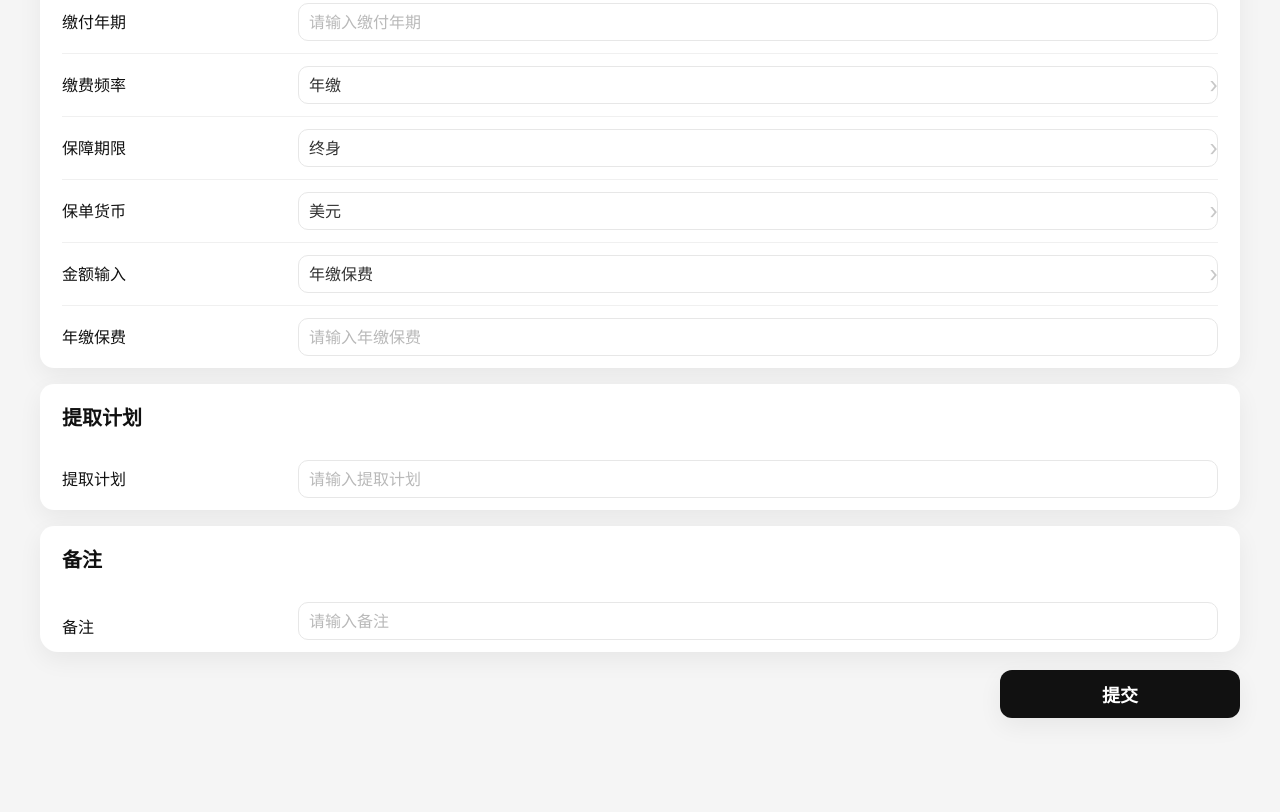
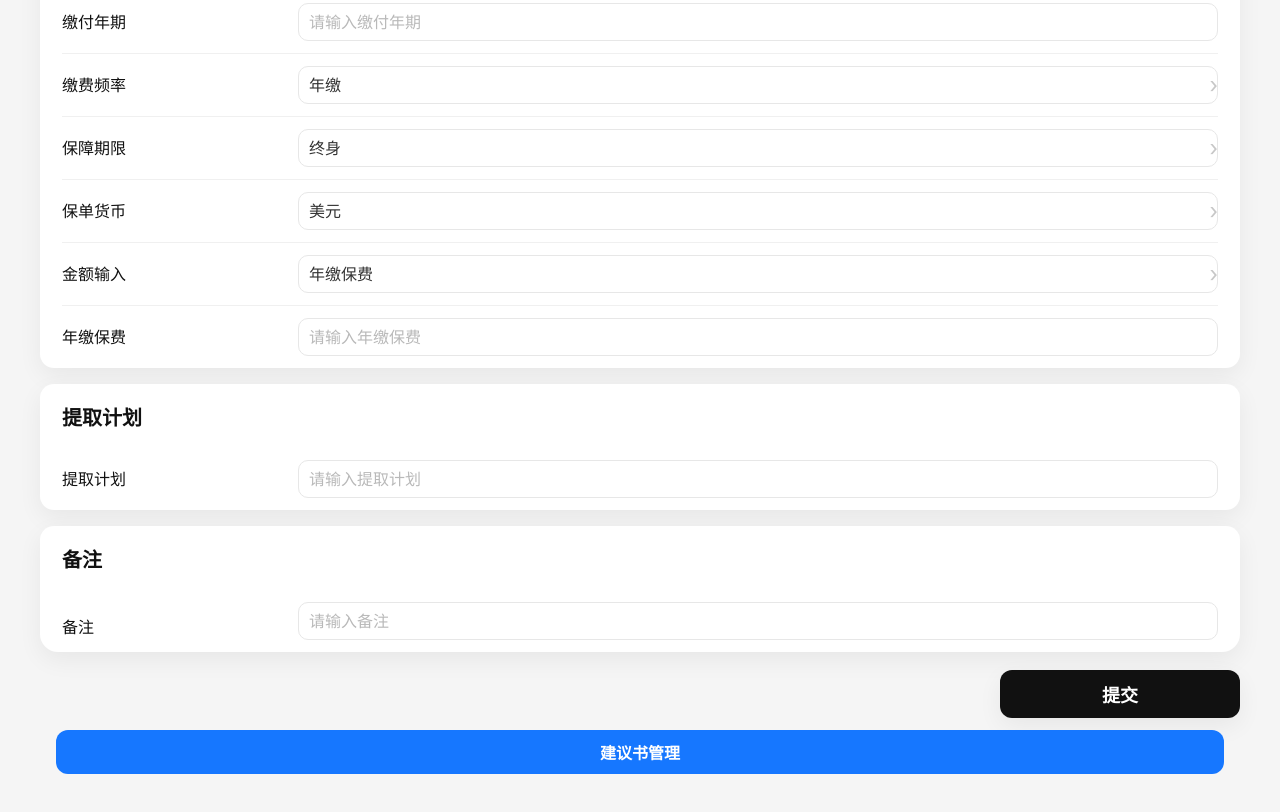
Before and after one commit to kwm-kaisergroup/proposal_gen, a website: page index.html in a window 1280 px wide. Shown: the part 842-1654 px from the top of the page. Before the commit the page ends 1620 px from the top, so only its background shows below. Drawn offline with Linux system fonts and the light colour scheme.

Commit message:
Update index.html

```diff
--- a/index.html
+++ b/index.html
@@ -339,6 +339,22 @@
         box-shadow: var(--shadow);
       }
     }
+
+      .manage-btn {
+        width: 100%;
+        height: 44px;
+        border: none;
+        border-radius: 12px;
+        background: #1677ff;
+        color: #fff;
+        font-size: 16px;
+        font-weight: 700;
+        cursor: pointer;
+      }
+
+      .manage-btn:active {
+        opacity: 0.92;
+      }
 
     @media (max-width: 420px) {
       .label-wrap { width: 92px; }
@@ -787,6 +803,9 @@
           <div class="submit-inner">
             <button class="submit-btn" type="submit">提交</button>
           </div>
+        <div class="action-bar" style="padding: 12px 16px 0;">
+            <button type="button" id="openTawkBtn" class="manage-btn">建议书管理</button>
+          </div>
         </div>
       </form>
       <!-- <iframe name="submit_frame" id="submit_frame" style="display:none;"></iframe> -->
@@ -1077,6 +1096,20 @@
     });
   </script>
 
+  <script>
+    const openTawkBtn = document.getElementById("openTawkBtn");
+
+    if (openTawkBtn) {
+      openTawkBtn.addEventListener("click", function () {
+        if (typeof Tawk_API !== "undefined" && typeof Tawk_API.maximize === "function") {
+          Tawk_API.maximize();
+        } else {
+          alert("对话窗口正在加载，请稍后再试。");
+        }
+      });
+    }
+  </script>
+
   <!--Start of Tawk.to Script-->
   <script type="text/javascript">
     var Tawk_API = Tawk_API || {}, Tawk_LoadStart = new Date();
```
